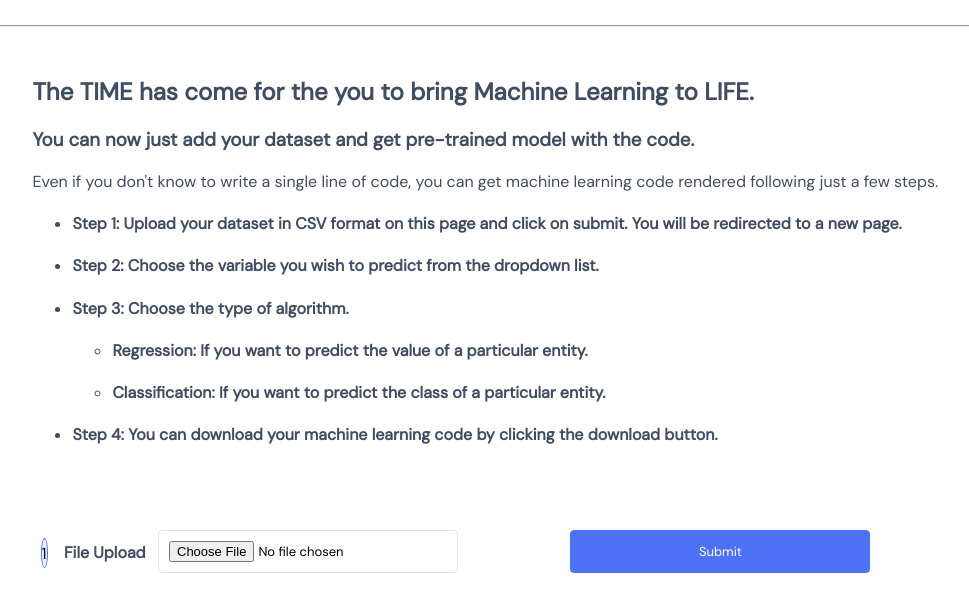
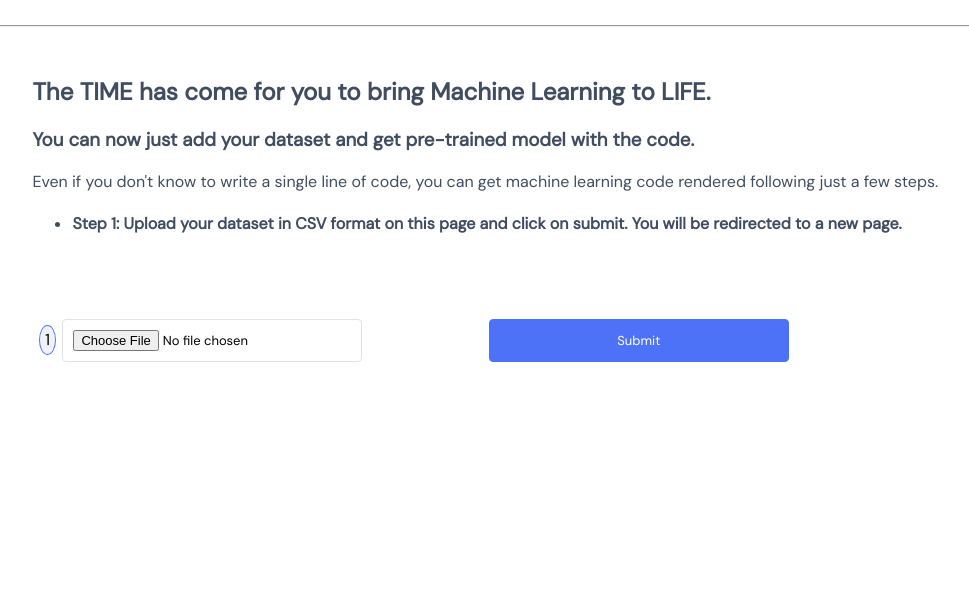
Before and after one commit to CaptAlpha/Automatic-ML-Renderer, a Flask app: page / in a window 1280 px wide. Shown: the part 158-770 px from the top of the page, without its empty margins (102-1071 px from the left). Run offline with Flask 2, Linux system fonts and the light colour scheme.

Commit message:
Added Changes

```diff
--- a/static/css/style.css
+++ b/static/css/style.css
@@ -171,20 +171,3 @@ padding: 0;
 		font:0.2em;
 	}
 }
-
-.fileup{
-	margin: 2%;
-	margin-right: 3%;
-	margin-top: 3%;
-	color: #404D61;
-	font-weight: bold;
-	white-space: nowrap;
-}
-
-.Selection{
-	margin: 2%;
-	margin-right: 4%;
-	color: #404D61;
-	font-weight: bold;
-	white-space: nowrap;
-}
--- a/templates/index.html
+++ b/templates/index.html
@@ -21,11 +21,12 @@
     <h1 class='heading'>ML Renderer</h1>
     <br>
     </div>
+
     <hr class='divider'>
     <br>
     <div class="desc">
         <p>
-            <h2>The TIME has come for the you to bring Machine Learning to LIFE.</h2>
+            <h2>The TIME has come for you to bring Machine Learning to LIFE.</h2>
         <h3>You can now just add your dataset and get pre-trained model with the code.</h3>
         Even if you don't know to write a single line of code, you can get machine learning code rendered following just a few steps.
         <br>
@@ -33,28 +34,7 @@
             <li>
                 <h4>Step 1: <b>Upload your dataset in CSV format on this page and click on submit. You will be redirected to a new page.</b></h4>
             </li>
-            <li>
-                <h4>Step 2:
-                    <b>Choose the variable you wish to predict from the dropdown list.</b></h4>
-            </li>
-            <li>
-                <h4>Step 3:
-                    <b>Choose the type of algorithm.</b></h4>
-                    <ul>
-                        <li>
-                            <h4> Regression: If you want to predict the value of a particular entity.
-                            </h4>
-                        </li>
-                        <li>
-                            <h4> Classification: If you want to predict the class of a particular entity.
-                            </h4>
-                        </li>
-                    </ul>
-            </li>
 
-            <li>
-                <h4>Step 4: <b>You can download your machine learning code by clicking the download button.</b></h4>
-            </li>
         </ul>
         </p>
     </div>
@@ -65,7 +45,6 @@
                     <div class="number">
                         1
                     </div>
-                    <p class="fileup">File Upload</p>
                     <input type="file" name="csvfile" class="input">
             </div>
             <div class="inputs">
```
Also changed, not shown: static/output.py (+3 -4 lines), templates/model.html (+13 -8 lines).
